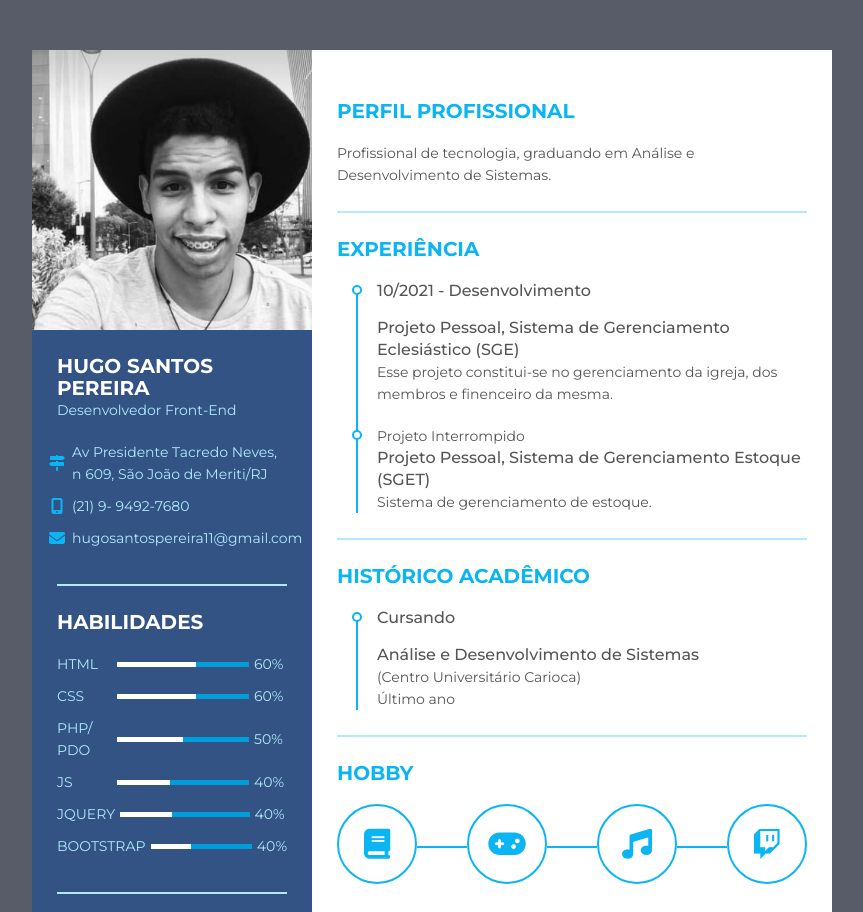
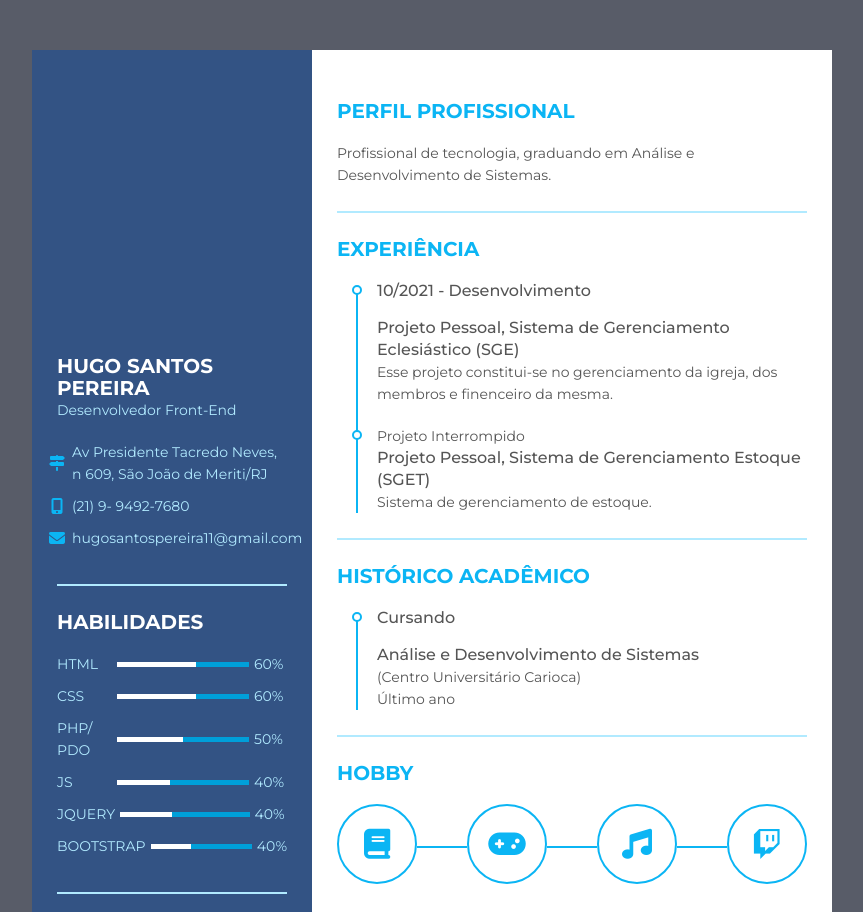
Before and after one commit to HugoSantosp/curriculo, a plain HTML site: page index.html in a window 1280 px wide. Shown: the top 912 px of the page, without its empty margins (208-1071 px from the left). Drawn offline with nearby package versions, Linux system fonts and the light colour scheme.

Commit message:
Update index.html

```diff
--- a/index.html
+++ b/index.html
@@ -17,7 +17,7 @@
 <div class="resume">
    <div class="resume_left">
      <div class="resume_profile">
-       <img src="foto.jpg" alt="profile_pic">
+
      </div>
      <div class="resume_content">
        <div class="resume_item resume_info">
```
